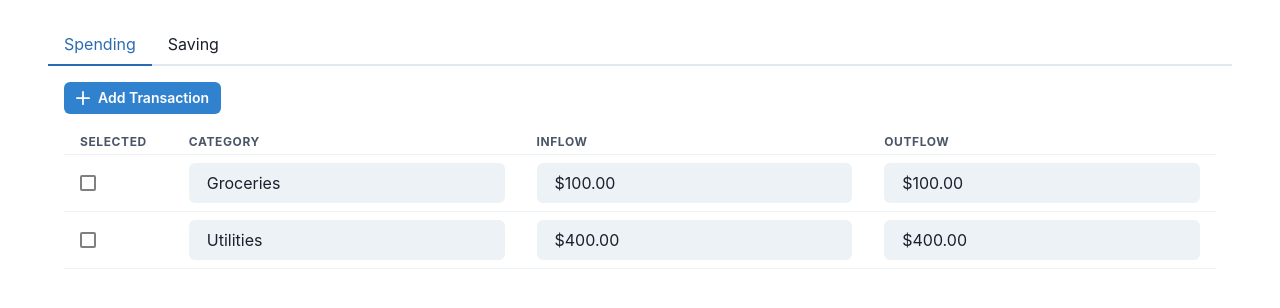
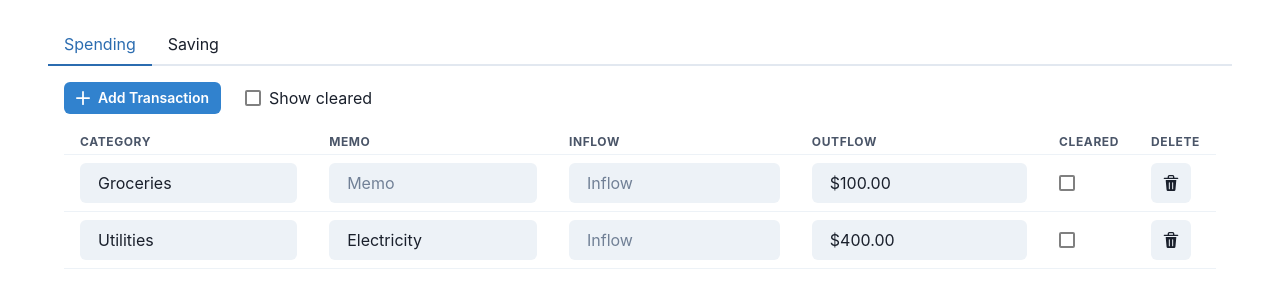
Before and after one commit to EthanDenny/finance-tracker, a React app in the folder frontend/: page / in a window 1280 px wide. Shown: the top 308 px of the page. Built offline with nearby package versions, Linux system fonts and the light colour scheme; the HTML template or start-up script is replaced by a standard one.

Commit message:
Complete interface

```diff
--- a/frontend/src/Account.tsx
+++ b/frontend/src/Account.tsx
@@ -1,84 +1,141 @@
-import { useState } from "react";
+import { useState, useRef } from "react";
 import {
-  Box,
   Button,
   Table,
   Thead,
   Tbody,
   Tr,
   Th,
-  Td,
   TableContainer,
   Text,
   HStack,
-  Input,
   Checkbox,
 } from "@chakra-ui/react";
 import { AddIcon } from "@chakra-ui/icons";
-import MoneyInput from "./MoneyInput.tsx";
+import Transaction from "./Transaction.tsx";
+import { TransactionData, TransactionEdit, TransactionType } from "./types.ts";
 
-interface TransactionProps {
-  category: string;
-  initialAmount: number;
-}
-const Transaction = ({ category, initialAmount }: TransactionProps) => {
-  const [amount, setAmount] = useState(initialAmount);
+const initialTransactions: TransactionData[] = [
+  {
+    id: 0,
+    category: "Groceries",
+    memo: "",
+    amount: 100,
+    type: TransactionType.Outflow,
+    cleared: false,
+  },
+  {
+    id: 1,
+    category: "Utilities",
+    memo: "Electricity",
+    amount: 400,
+    type: TransactionType.Outflow,
+    cleared: false,
+  },
+  {
+    id: 2,
+    category: "Payroll",
+    memo: "",
+    amount: 1200,
+    type: TransactionType.Inflow,
+    cleared: true,
+  },
+];
+
+const Account = () => {
+  const [showCleared, setShowCleared] = useState(false);
+
+  const id = useRef(
+    initialTransactions
+      .map(({ id }) => id)
+      .reduce((e1, e2) => (e1 > e2 ? e1 : e2))
+  );
+
+  const nextId = () => {
+    id.current++;
+    return id.current;
+  };
+
+  const [transactions, setTransactions] = useState(initialTransactions);
+
+  const newTransaction = () => {
+    const data: TransactionData = {
+      id: nextId(),
+      category: "",
+      memo: "",
+      amount: null,
+      type: TransactionType.None,
+      cleared: false,
+    };
+    setTransactions([...transactions, data]);
+  };
+
+  const editTransaction = (id: number, editData: TransactionEdit) => {
+    let newTransactions = [];
+    for (let data of transactions) {
+      if (data.id == id) {
+        newTransactions.push({
+          ...data,
+          category:
+            editData.category != undefined ? editData.category : data.category,
+          memo: editData.memo != undefined ? editData.memo : data.memo,
+          amount: editData.amount != undefined ? editData.amount : data.amount,
+          type: editData.type != undefined ? editData.type : data.type,
+          cleared:
+            editData.cleared != undefined ? editData.cleared : data.cleared,
+        });
+      } else {
+        newTransactions.push(data);
+      }
+    }
+    setTransactions(newTransactions);
+  };
+
+  const deleteTransaction = (id: number) => {
+    setTransactions(transactions.filter((data) => data.id != id));
+  };
 
   return (
-    <Tr>
-      <Td>
-        <Checkbox colorScheme="blue" borderColor="gray" />
-      </Td>
-      <Td>
-        <Input
-          variant="filled"
-          placeholder="Category"
-          value={category}
-          onChange={() => {}}
-        />
-      </Td>
-      <Td>
-        <MoneyInput
-          placeholder="Inflow"
-          amount={amount}
-          setAmount={setAmount}
-        />
-      </Td>
-      <Td>
-        <MoneyInput
-          placeholder="Outflow"
-          amount={amount}
-          setAmount={setAmount}
-        />
-      </Td>
-    </Tr>
-  );
-};
-
-const Account = () => {
-  return (
     <>
-      <Box paddingBottom={4}>
-        <Button size="sm" colorScheme="blue">
+      <HStack paddingBottom={4} gap={6}>
+        <Button size="sm" colorScheme="blue" onClick={newTransaction}>
           <HStack>
             <AddIcon />
             <Text>Add Transaction</Text>
           </HStack>
         </Button>
-      </Box>
+        <Checkbox
+          colorScheme="blue"
+          borderColor="gray"
+          isChecked={showCleared}
+          onChange={(event) => setShowCleared(event.target.checked)}
+        >
+          Show cleared
+        </Checkbox>
+      </HStack>
       <TableContainer>
         <Table size="sm" variant="simple">
           <Thead>
             <Tr>
-              <Th>Selected</Th>
               <Th>Category</Th>
+              <Th>Memo</Th>
               <Th>Inflow</Th>
               <Th>Outflow</Th>
+              <Th>Cleared</Th>
+              <Th>Delete</Th>
             </Tr>
           </Thead>
           <Tbody>
-            <Transaction category="Groceries" initialAmount={100} />
-            <Transaction category="Utilities" initialAmount={400} />
+            {transactions
+              .filter((data) => showCleared || !data.cleared)
+              .map((data) => (
+                <Transaction
+                  key={data.id}
+                  data={data}
+                  updateData={(editData) => editTransaction(data.id, editData)}
+                  deleteSelf={() => deleteTransaction(data.id)}
+                />
+              ))}
           </Tbody>
         </Table>
       </TableContainer>
--- a/frontend/src/MoneyInput.tsx
+++ b/frontend/src/MoneyInput.tsx
@@ -3,7 +3,7 @@ import { Input } from "@chakra-ui/react";
 
 const numerals = ["0", "1", "2", "3", "4", "5", "6", "7", "8", "9"];
 
-const ValidMoneyValue = (value: string): boolean => {
+const IsValidMoneyValue = (value: string): boolean => {
   let decimalFound = false;
   let centsFound = 0;
 
@@ -13,11 +13,12 @@ const ValidMoneyValue = (value: string): boolean => {
     const decimal = char == ".";
 
     if (decimal) {
+      if (decimalFound) {
+        return false;
+      }
       decimalFound = true;
     } else if (decimalFound) {
-      if (decimal) {
-        return false;
-      } else if (numeral) {
+      if (numeral) {
         centsFound++;
         if (centsFound > 2) {
           return false;
@@ -33,7 +34,7 @@ const ValidMoneyValue = (value: string): boolean => {
   return true;
 };
 
-const CreateValidString = (value: string) => {
+const CreateStringRepr = (value: string) => {
   let decimalFound = false;
   let centsFound = 0;
 
@@ -67,33 +68,35 @@ const CreateValidString = (value: string) => {
 
 interface MoneyInputProps {
   placeholder: string;
-  amount: number;
-  setAmount: (amount: number) => void;
-  variant?: string;
+  amount: number | null;
+  setAmount: (amount: number | null) => void;
 }
-const MoneyInput = ({
-  placeholder,
-  amount,
-  setAmount,
-  variant,
-}: MoneyInputProps) => {
-  const [value, setValue] = useState(CreateValidString(String(amount)));
+const MoneyInput = ({ placeholder, amount, setAmount }: MoneyInputProps) => {
+  const [inputValue, setInputValue] = useState("");
   const [focused, setFocused] = useState(false);
+
+  const stringRepr = amount ? CreateStringRepr(String(amount)) : "";
 
   return (
     <Input
-      variant={variant || "filled"}
+      variant="filled"
       placeholder={placeholder}
-      value={amount ? (focused ? value : `$${value}`) : ""}
+      value={focused ? inputValue : `${amount ? "$" : ""}${stringRepr}`}
       onChange={(event) => {
-        if (ValidMoneyValue(event.target.value)) {
-          setValue(event.target.value);
+        if (IsValidMoneyValue(event.target.value)) {
+          setInputValue(event.target.value);
         }
       }}
-      onFocus={() => setFocused(true)}
+      onFocus={() => {
+        setInputValue(stringRepr);
+        setFocused(true);
+      }}
       onBlur={() => {
-        setValue(CreateValidString(value));
-        setAmount(Number(value));
+        if (inputValue == "" || inputValue == ".") {
+          setAmount(null);
+        } else {
+          setAmount(Number(inputValue));
+        }
         setFocused(false);
       }}
     />
--- /dev/null
+++ b/frontend/src/Transaction.tsx
@@ -0,0 +1,74 @@
+import { Tr, Td, Input, IconButton, Checkbox } from "@chakra-ui/react";
+import { DeleteIcon } from "@chakra-ui/icons";
+import MoneyInput from "./MoneyInput.tsx";
+import { TransactionData, TransactionEdit, TransactionType } from "./types.ts";
+
+interface TransactionProps {
+  data: TransactionData;
+  updateData: (data: TransactionEdit) => void;
+  deleteSelf: () => void;
+}
+const Transaction = ({ data, updateData, deleteSelf }: TransactionProps) => {
+  const updateAmount = (amount: number | null, type: TransactionType) => {
+    if (amount) {
+      updateData({ amount: amount, type: type });
+    } else if (data.type == type) {
+      updateData({ amount: null, type: TransactionType.None });
+    }
+  };
+
+  const getAmount = (type: TransactionType): number | null =>
+    data.type == type ? data.amount : null;
+
+  return (
+    <Tr>
+      <Td>
+        <Input
+          variant="filled"
+          placeholder="Category"
+          value={data.category}
+          onChange={(event) => updateData({ category: event.target.value })}
+        />
+      </Td>
+      <Td>
+        <Input
+          variant="filled"
+          placeholder="Memo"
+          value={data.memo}
+          onChange={(event) => updateData({ memo: event.target.value })}
+        />
+      </Td>
+      <Td>
+        <MoneyInput
+          placeholder="Inflow"
+          amount={getAmount(TransactionType.Inflow)}
+          setAmount={(amount) => updateAmount(amount, TransactionType.Inflow)}
+        />
+      </Td>
+      <Td>
+        <MoneyInput
+          placeholder="Outflow"
+          amount={getAmount(TransactionType.Outflow)}
+          setAmount={(amount) => updateAmount(amount, TransactionType.Outflow)}
+        />
+      </Td>
+      <Td>
+        <Checkbox
+          colorScheme="blue"
+          borderColor="gray"
+          isChecked={data.cleared}
+          onChange={(event) => updateData({ cleared: event.target.checked })}
+        />
+      </Td>
+      <Td>
+        <IconButton
+          aria-label="Delete transaction"
+          icon={<DeleteIcon />}
+          onClick={deleteSelf}
+        />
+      </Td>
+    </Tr>
+  );
+};
+
+export default Transaction;
--- /dev/null
+++ b/frontend/src/types.ts
@@ -0,0 +1,22 @@
+export enum TransactionType {
+  Inflow,
+  Outflow,
+  None,
+}
+
+export interface TransactionData {
+  id: number;
+  category: string;
+  memo: string;
+  amount: number | null;
+  type: TransactionType;
+  cleared: boolean;
+}
+
+export interface TransactionEdit {
+  category?: string;
+  memo?: string;
+  amount?: number | null;
+  type?: TransactionType;
+  cleared?: boolean;
+}
```
